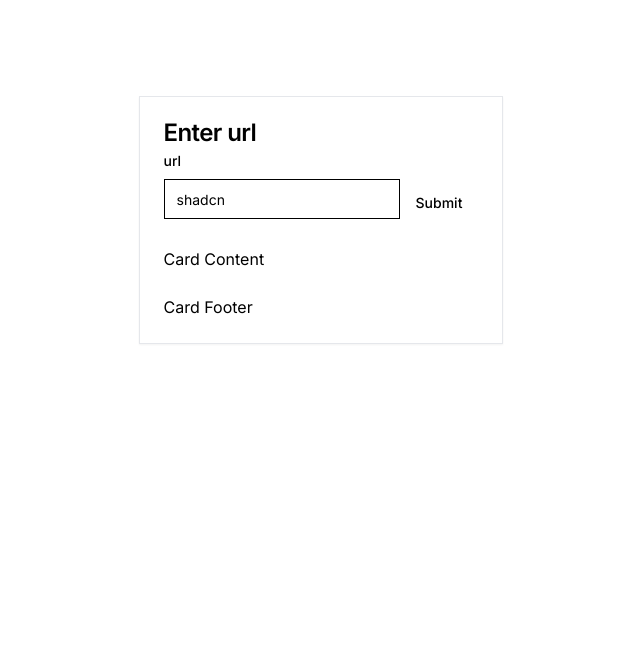
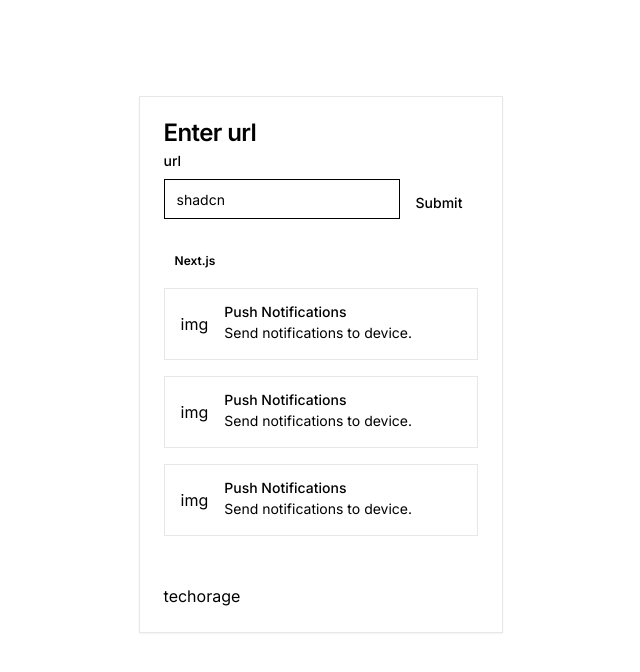
Before and after one commit to Gayun00/techorage-f, a Next.js app: page / in a window 1280 px wide. Shown: the top 672 px of the page, without its empty margins (319-959 px from the left). Built offline with nearby package versions, Linux system fonts and the light colour scheme.

Commit message:
Add: badge, article list components

```diff
--- a/src/app/page.tsx
+++ b/src/app/page.tsx
@@ -22,6 +22,7 @@
 } from "@/components/ui/form";
 import { Input } from "@/components/ui/input";
 import { Button } from "@/components/ui/button";
+import { Badge } from "@/components/ui/badge";
 
 const formSchema = z.object({
   username: z.string().min(2, {
@@ -73,11 +74,48 @@
           </CardDescription>
         </CardHeader>
         <CardContent>
-          <p>Card Content</p>
+          <div className="mb-4">
+            <Badge>Next.js</Badge>
+          </div>
+          <CardContent className="grid gap-4 px-0">
+            <div className="flex items-center space-x-4 rounded-md border p-4 m-0">
+              <div>img</div>
+              <div className="flex-1 space-y-1">
+                <p className="text-sm font-medium leading-none">
+                  Push Notifications
+                </p>
+                <p className="text-sm text-muted-foreground">
+                  Send notifications to device.
+                </p>
+              </div>
+            </div>
+
+            <div className="flex items-center space-x-4 rounded-md border p-4 m-0">
+              <div>img</div>
+              <div className="flex-1 space-y-1">
+                <p className="text-sm font-medium leading-none">
+                  Push Notifications
+                </p>
+                <p className="text-sm text-muted-foreground">
+                  Send notifications to device.
+                </p>
+              </div>
+            </div>
+
+            <div className="flex items-center space-x-4 rounded-md border p-4 m-0">
+              <div>img</div>
+              <div className="flex-1 space-y-1">
+                <p className="text-sm font-medium leading-none">
+                  Push Notifications
+                </p>
+                <p className="text-sm text-muted-foreground">
+                  Send notifications to device.
+                </p>
+              </div>
+            </div>
+          </CardContent>
         </CardContent>
-        <CardFooter>
-          <p>Card Footer</p>
-        </CardFooter>
+        <CardFooter>techorage</CardFooter>
       </Card>
     </main>
   );
--- /dev/null
+++ b/src/components/ui/badge.tsx
@@ -0,0 +1,36 @@
+import * as React from "react";
+import { cva, type VariantProps } from "class-variance-authority";
+
+import { cn } from "@/lib/utils";
+
+const badgeVariants = cva(
+  "inline-flex items-center rounded-full border px-2.5 py-0.5 text-xs font-semibold transition-colors focus:outline-none focus:ring-2 focus:ring-ring focus:ring-offset-2",
+  {
+    variants: {
+      variant: {
+        default:
+          "border-transparent bg-primary text-primary-foreground hover:bg-primary/80",
+        secondary:
+          "border-transparent bg-secondary text-secondary-foreground hover:bg-secondary/80",
+        destructive:
+          "border-transparent bg-destructive text-destructive-foreground hover:bg-destructive/80",
+        outline: "text-foreground",
+      },
+    },
+    defaultVariants: {
+      variant: "default",
+    },
+  }
+);
+
+export interface BadgeProps
+  extends React.HTMLAttributes<HTMLDivElement>,
+    VariantProps<typeof badgeVariants> {}
+
+function Badge({ className, variant, ...props }: BadgeProps) {
+  return (
+    <div className={cn(badgeVariants({ variant }), className)} {...props} />
+  );
+}
+
+export { Badge, badgeVariants };
```
